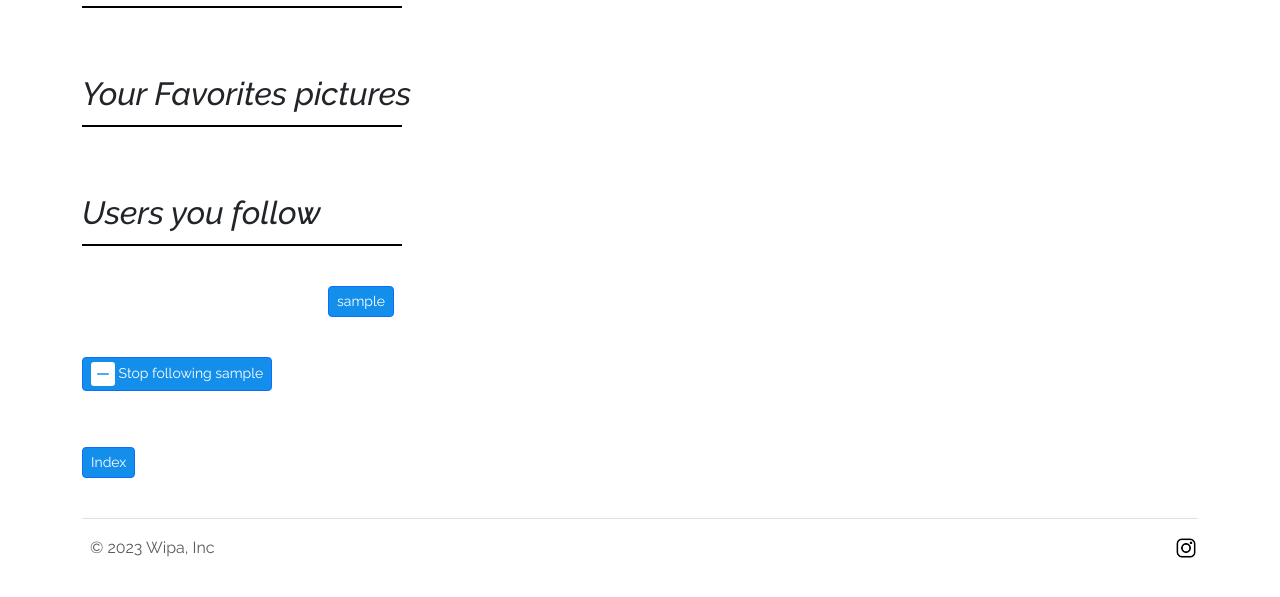
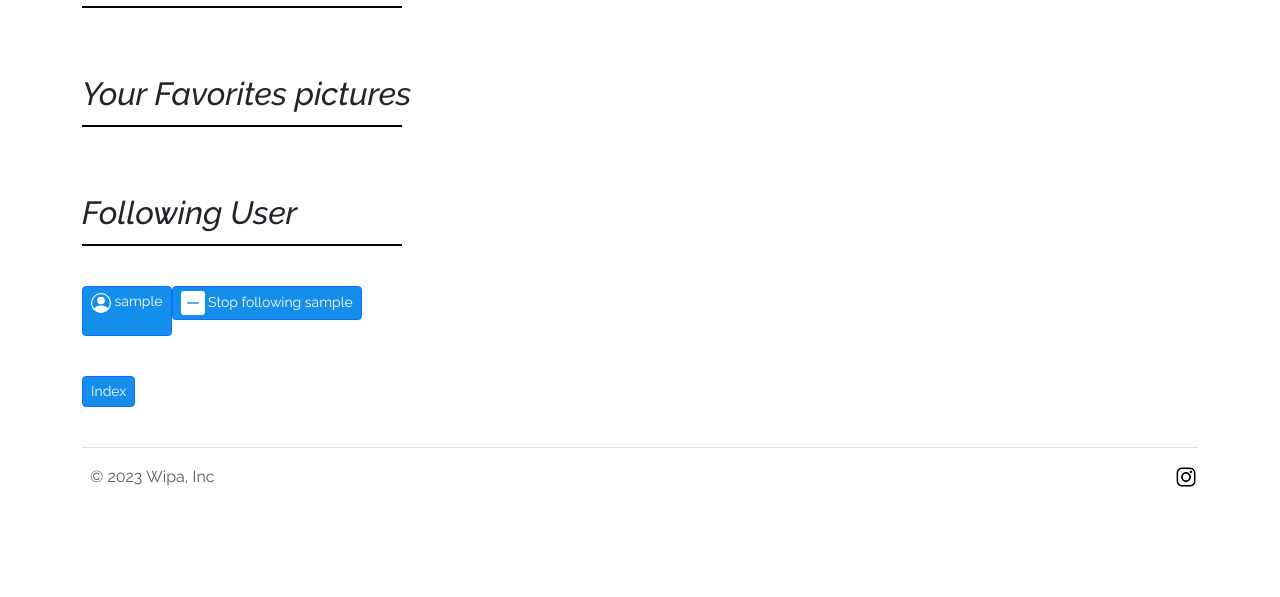
Before and after one commit to WildCodeSchool/032023_P2_Php_Lyon_Wipa, a PHP site: template src/View/User/profil.html.twig in a window 1280 px wide. Shown: the part 142-739 px from the top of the page. Run offline with PHP 8.4, Linux system fonts and the light colour scheme; the template is opened without the code that fills it: most values are stand-ins (such as "Sample title", 1, 10 or a date in 2020); some libraries are stand-ins or nearby versions.

Commit message:
follow user fonction 0.4

```diff
--- a/src/View/User/profil.html.twig
+++ b/src/View/User/profil.html.twig
@@ -243,7 +243,7 @@
 		{% if followedUsers %}
 			<div class="container d-flex">
 				<div class="d-flex flex-column">
-					<h2 class="mt-4">Users you follow</h2>
+					<h2 class="mt-4">Following User</h2>
 					<div class="line mt-1"></div>
 				</div>
 			</div>
@@ -252,14 +252,15 @@
 					<div class="">
 						{% for followedUser in followedUsers %}
 							{# to be linked with follower photos #}
-							<div class="d-inline ">
+							<div class="d-flex ">
 								<a href="#" class="btn btn-primary mb-3 mt-4 btn-sm">
+                                								<svg xmlns="http://www.w3.org/2000/svg" width="20" height="20" fill="currentColor" class="bi bi-person-circle" viewbox="0 0 16 16">
+									<path d="M11 6a3 3 0 1 1-6 0 3 3 0 0 1 6 0z"/>
+									<path fill-rule="evenodd" d="M0 8a8 8 0 1 1 16 0A8 8 0 0 1 0 8zm8-7a7 7 0 0 0-5.468 11.37C3.242 11.226 4.805 10 8 10s4.757 1.225 5.468 2.37A7 7 0 0 0 8 1z"/>
+								</svg>
 									{{ followedUser.username }}
 								</a>
-							</div>
-							<div
-								class="d-inline ">
-								{# button to stop following a user #}
+                                								{# button to stop following a user #}
 								<form method="post" action="user/follow">
 									<input type="hidden" value="{{ followedUser.user_id }}" name="followedId">
 									<div class="d-flex gap-2 mb-3">
```
Also changed, not shown: public/assets/js/jsindex.js.
